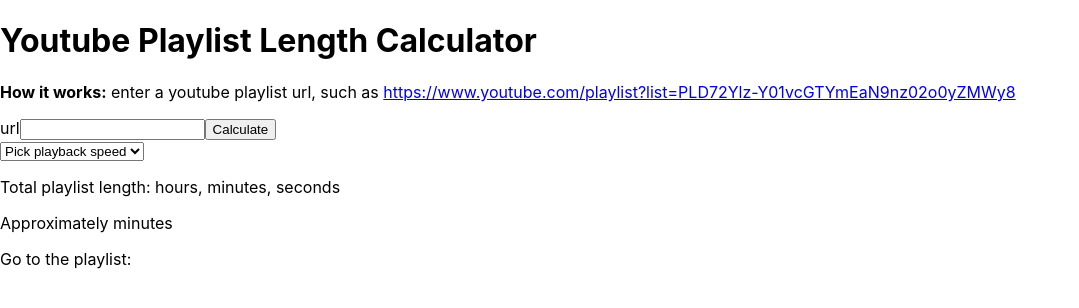
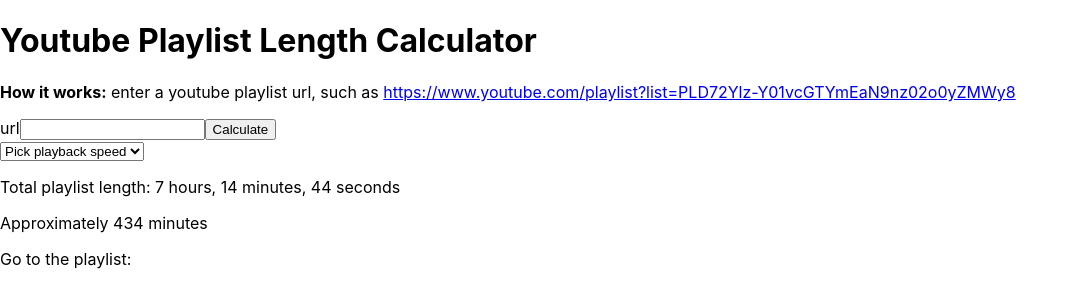
Before and after one commit to benterem/youtube-playlist-length-calculator-client, a React (Create React App) app: page / in a window 1280 px wide. Shown: the top 308 px of the page, without its empty margins (0-1079 px from the left). Built offline with nearby package versions, Linux system fonts and the light colour scheme.

Commit message:
move formateLength to app

```diff
--- a/src/App.js
+++ b/src/App.js
@@ -52,12 +52,22 @@
     console.log('hey there')
   }
 
+  const formatLength = (timeInSeconds) => {
+    const hours = Math.floor(timeInSeconds / 3600)
+    const minutes = Math.floor((timeInSeconds % 3600) / 60)
+    const seconds = Math.floor(timeInSeconds % 3600) % 60
+    const approxInMinutes = Math.floor(timeInSeconds / 60)
+    return {hours, minutes, seconds, approxInMinutes}
+  }
+
+  const formattedLength = formatLength(26084)
+
   return (
     <>
       <Header />
       <Description />
       <URLForm title={'url'} url={url} handleSubmit={handleSubmit} onChange={(e) => setURL(e.target.value)}/>
-      <Result url={url} playlistData={{totalTime: 26084}}/>
+      <Result url={url} playlistData={{totalTime: 26084, formattedLength: formattedLength}} formatLength={formatLength}/>
     </>
   )
 }
--- a/src/components/Result.js
+++ b/src/components/Result.js
@@ -1,20 +1,20 @@
 import { useState } from "react"
 
-const Result = ({ playlistData, url }) => {
+const Result = ({ playlistData, url, formatLength }) => {
 
   console.log(playlistData, url)
 
   const [timeInSeconds, setTimeInSconds] = useState(playlistData.totalTime)
-  const [timeToDisplay, setTimeToDisplay] = useState(0)
-  const [formattedLength, setFormatedLength] = useState({})
+  const [timeToDisplay, setTimeToDisplay] = useState(playlistData.totalTime)
+  const [formattedLength, setFormatedLength] = useState(playlistData.formattedLength)
 
-  const formatLength = (timeInSeconds) => {
-    const hours = Math.floor(timeInSeconds / 3600)
-    const minutes = Math.floor((timeInSeconds % 3600) / 60)
-    const seconds = Math.floor(timeInSeconds % 3600) % 60
-    const approxInMinutes = Math.floor(timeInSeconds / 60)
-    return {hours, minutes, seconds, approxInMinutes}
-  }
+  // const formatLength = (timeInSeconds) => {
+  //   const hours = Math.floor(timeInSeconds / 3600)
+  //   const minutes = Math.floor((timeInSeconds % 3600) / 60)
+  //   const seconds = Math.floor(timeInSeconds % 3600) % 60
+  //   const approxInMinutes = Math.floor(timeInSeconds / 60)
+  //   return {hours, minutes, seconds, approxInMinutes}
+  // }
 
   const handleSelect = (speed) => {
     setTimeToDisplay(timeInSeconds / speed)
```
